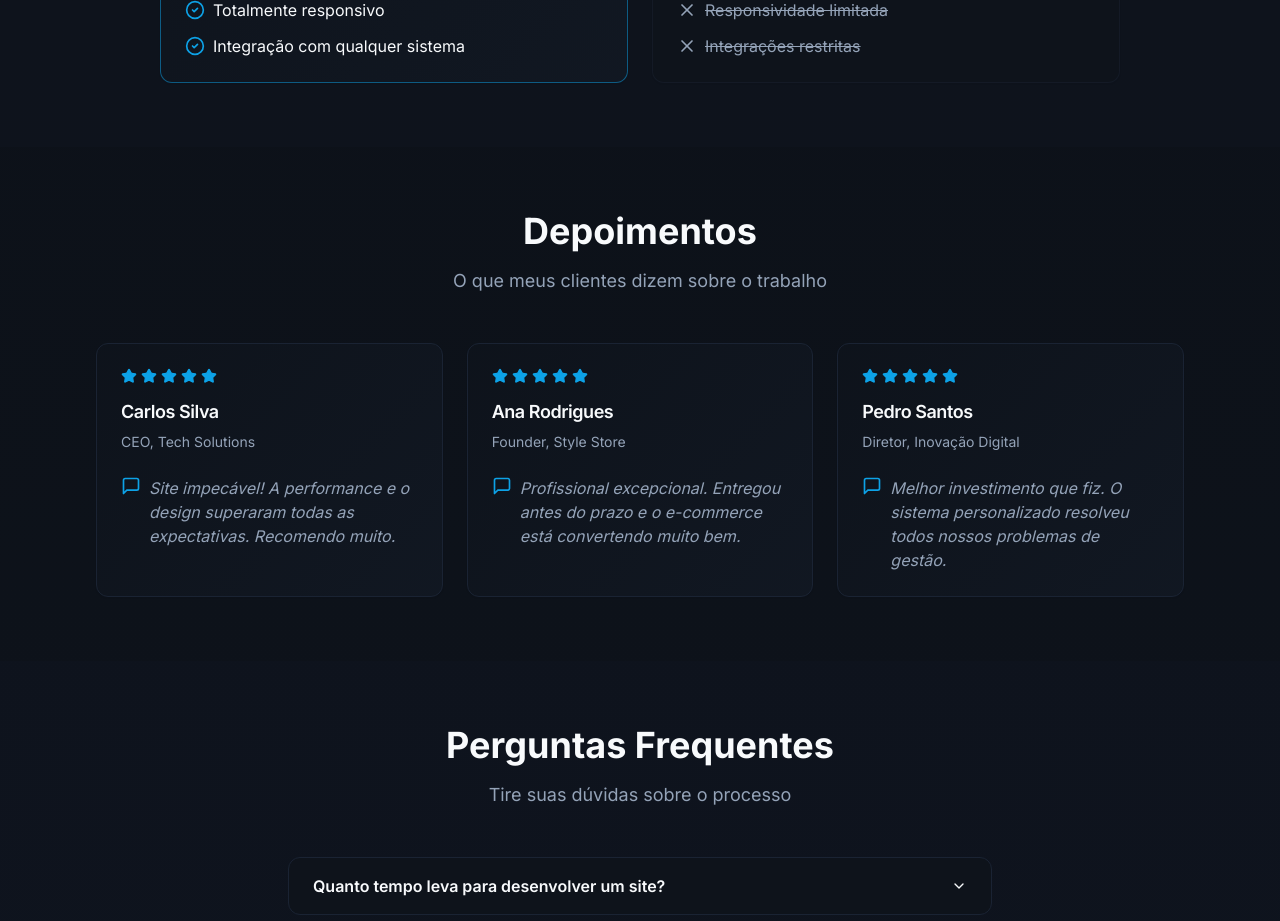
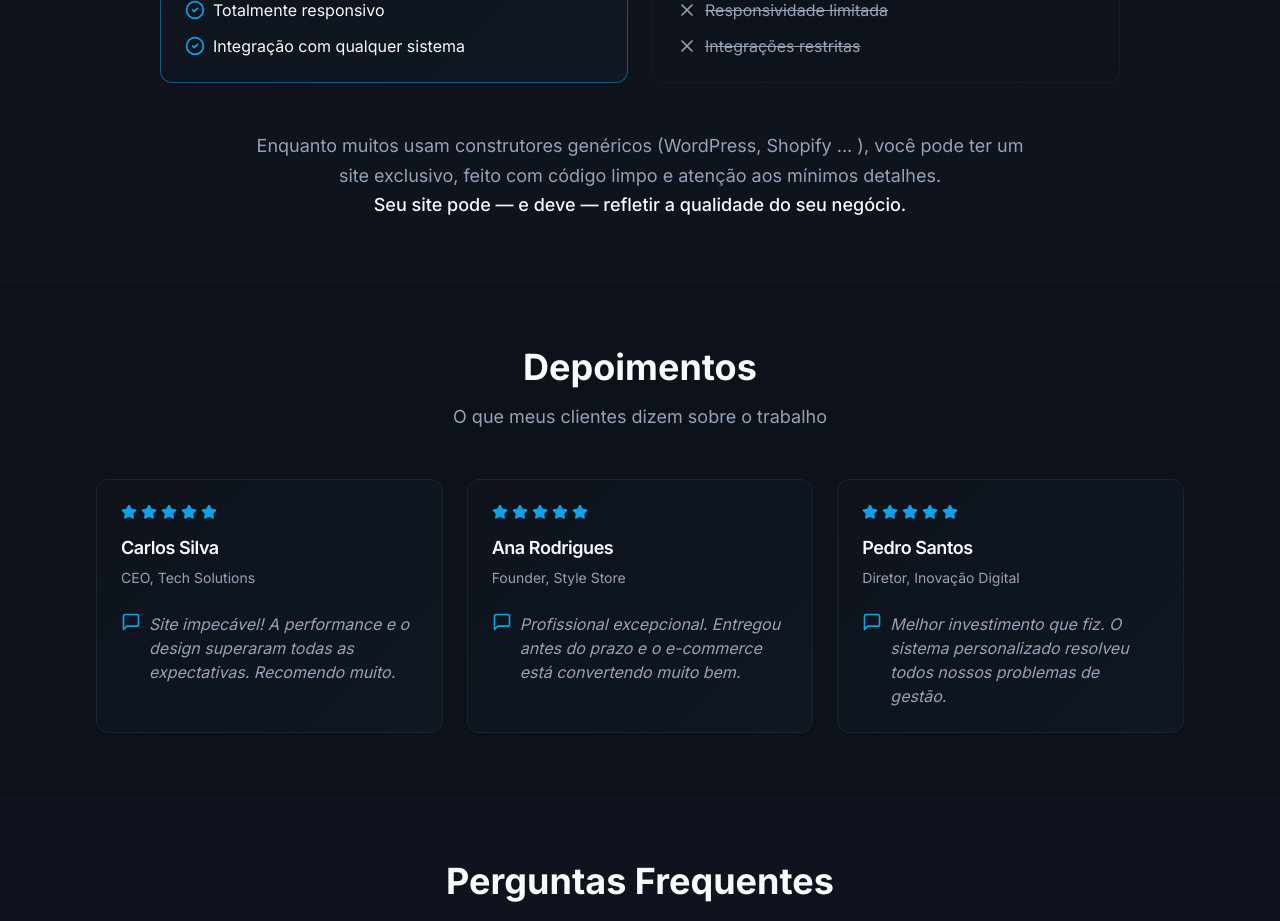
Before and after one commit to Peixoto16/synthwave-webdev, a React (Vite) app: page / in a window 1280 px wide. Shown: the part 2780-3701 px from the top of the page. Built offline with nearby package versions, Linux system fonts and the light colour scheme; the HTML template or start-up script is replaced by a standard one.

Commit message:
Add comparison section details

```diff
--- a/src/components/sections/ComparisonSection.tsx
+++ b/src/components/sections/ComparisonSection.tsx
@@ -73,6 +73,14 @@ const ComparisonSection = () => {
             </CardContent>
           </Card>
         </div>
+
+        <div className="mt-12 text-center animate-fade-in" style={{ animationDelay: '200ms' }}>
+          <p className="text-lg text-muted-foreground leading-relaxed max-w-3xl mx-auto">
+            Enquanto muitos usam construtores genéricos (WordPress, Shopify ... ), você pode ter um site exclusivo, feito com código limpo e atenção aos mínimos detalhes.
+            <br />
+            <span className="text-foreground font-medium">Seu site pode — e deve — refletir a qualidade do seu negócio.</span>
+          </p>
+        </div>
       </div>
     </section>
   );
```
